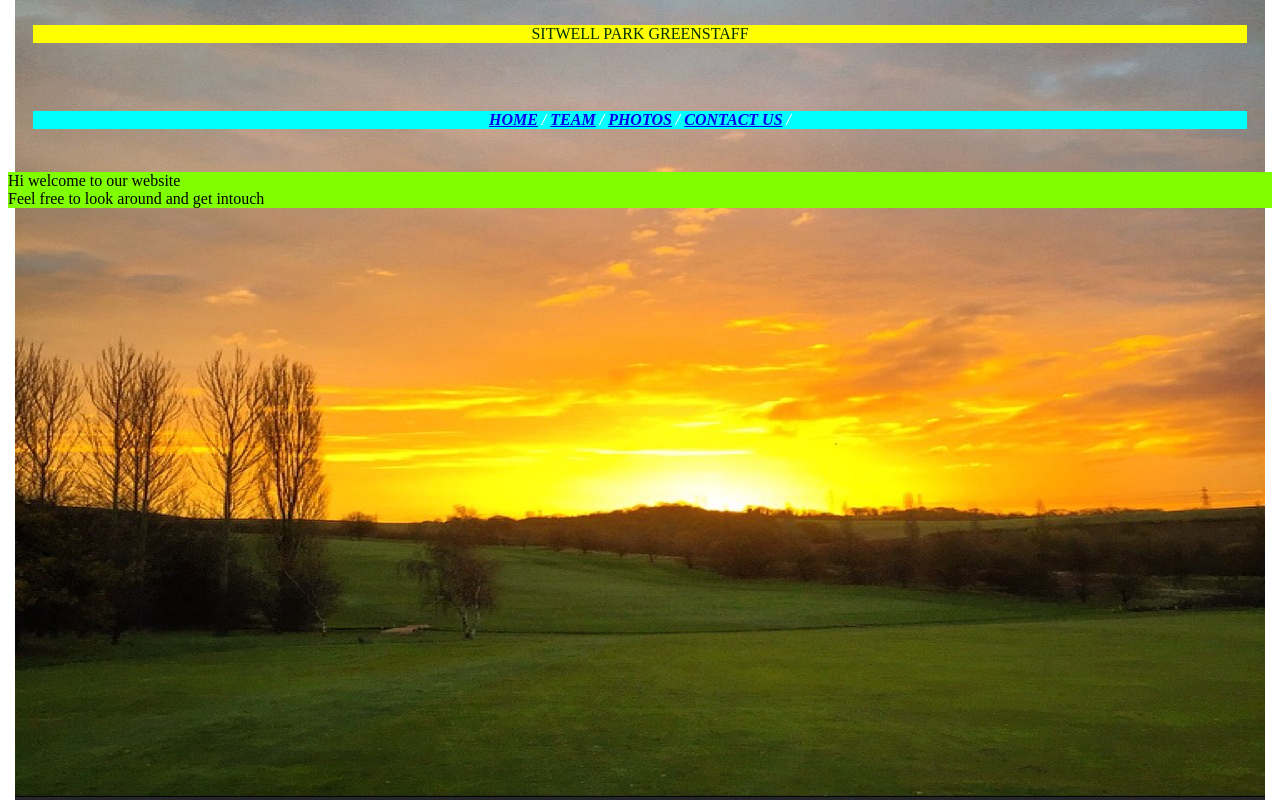
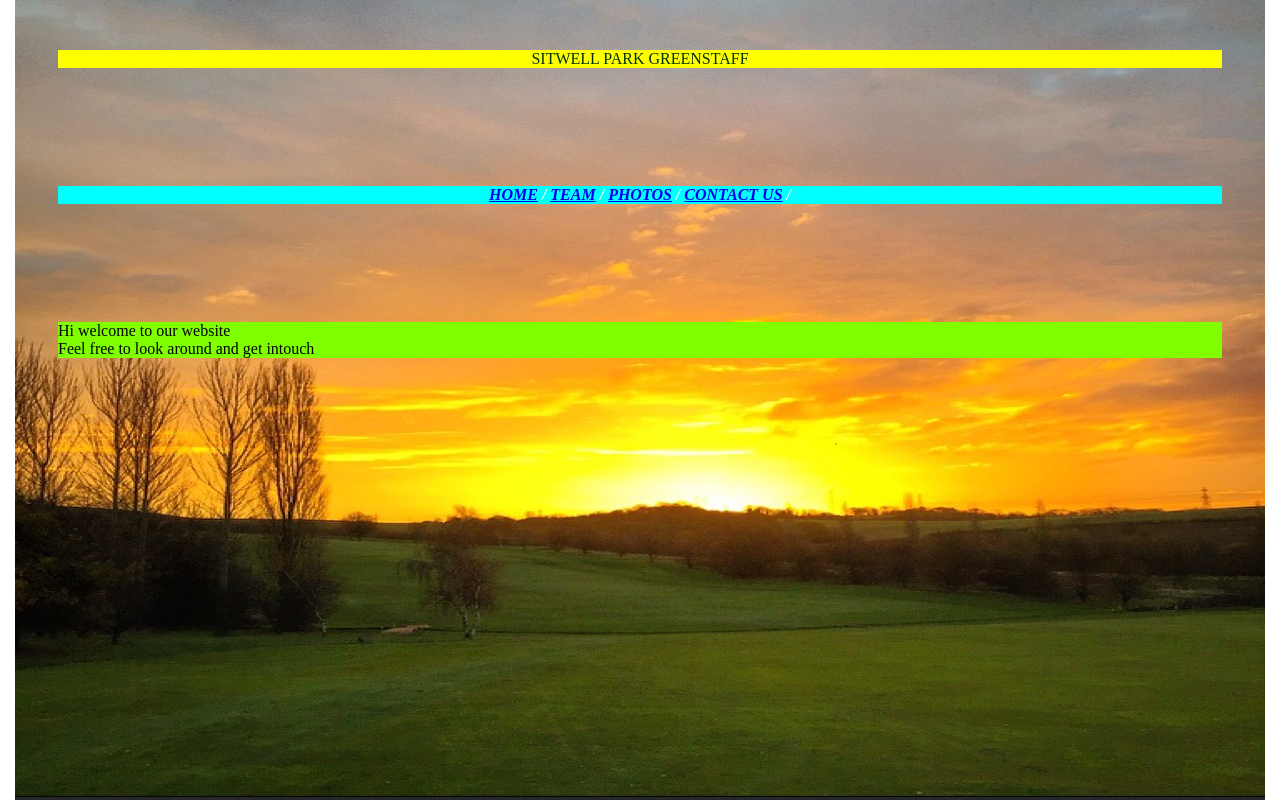
Before and after one commit to jws2284/spgc-greens.io, a plain HTML site: page team.html in a window 1280 px wide. Drawn offline with Linux system fonts and the light colour scheme.

Commit message:
Update team.html

```diff
--- a/team.html
+++ b/team.html
@@ -10,7 +10,7 @@
             background-image: url("IMG_2377.JPG");
             background-repeat:  no-repeat;
             background-position: top;
-            background-attachment: fixed;
+            background-attachment: scroll;
          }
 
 
@@ -18,7 +18,7 @@
         background-color: #ffff00;
         color: #003300;
         text-align: center;
-        margin: 25px;}
+        margin: 50px;}
 
       .links{
        background-color: #00ffff;
@@ -26,12 +26,13 @@
        font-style: italic;
        font-weight: bold;
        text-align: center;
-       margin: 25px;}
+       margin: 50px;}
 
      .main{
       background-color: #80ff00;
       text-align: left;
-      font: dekko;}
+      font: dekko;
+      margin: 50px;}
     </style>
   </head>
 
```
